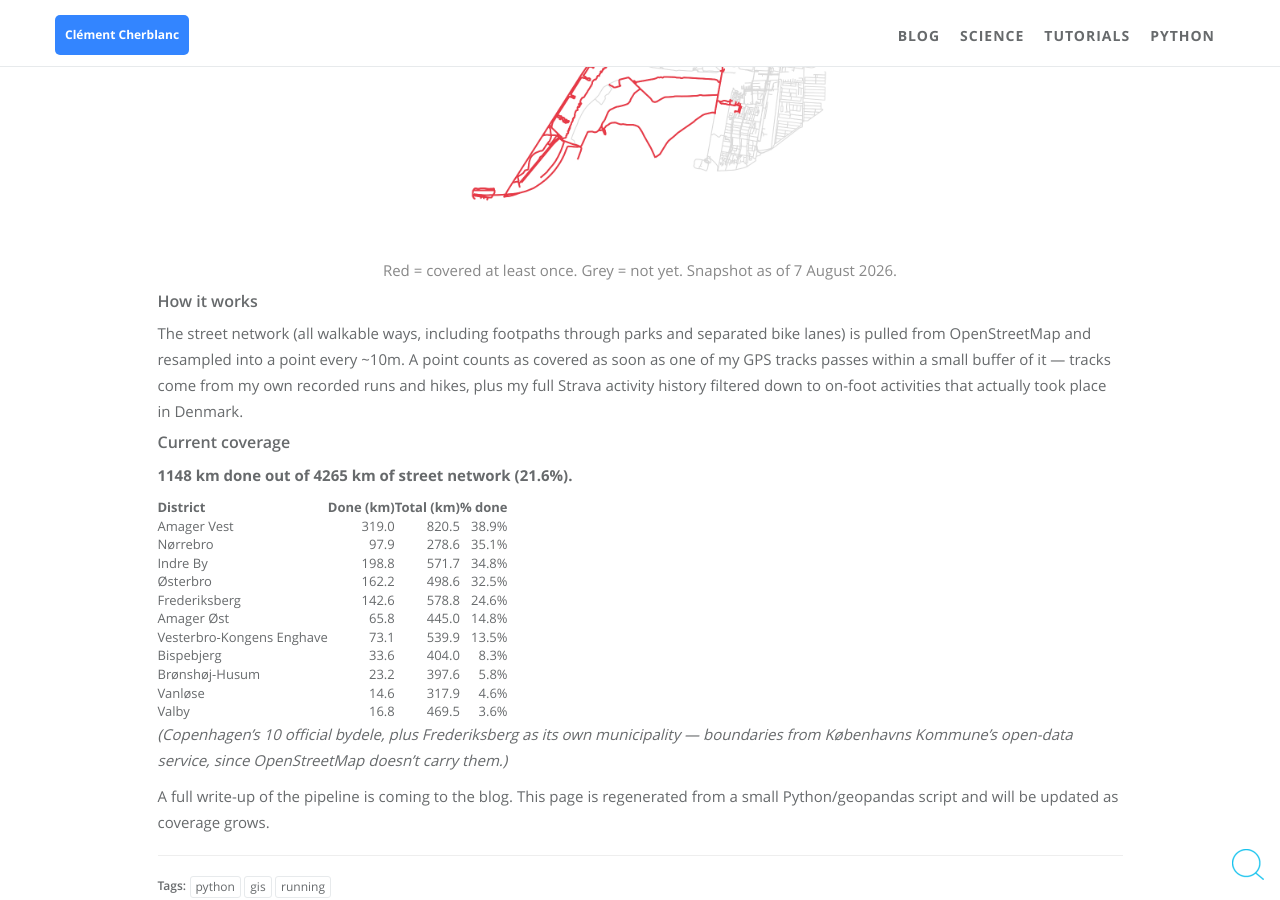
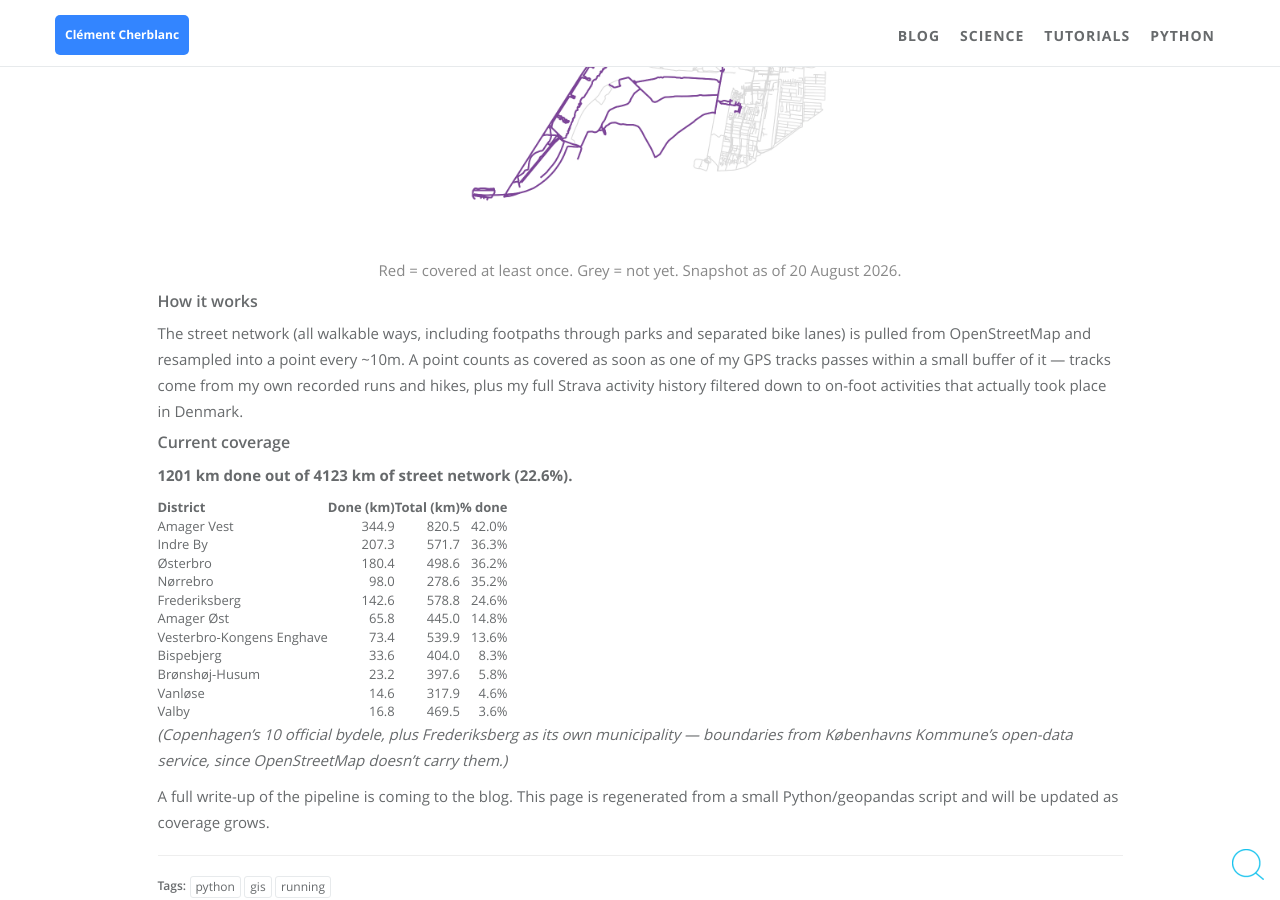
Before and after one commit to ClemAntarctica/ClemAntarctica.github.io, a Jekyll site: the page built from ES_CPH.md, in a window 1280 px wide and 900 px high, scrolled down 1397 px. Built offline with Jekyll 4.4.1, drawn with Linux system fonts in a browser that asks for light colours; comment, search, counter and statistics services are not loaded.

Commit message:
ES CPH update 20 August

```diff
--- a/ES_CPH.md
+++ b/ES_CPH.md
@@ -14,7 +14,7 @@ Inspired by the "every street" mapping challenge, this project tracks exactly wh
 
 <img src="{{ "/static/assets/img/landing/es_cph_coverage.png" | prepend: site.baseurl }}" width="100%">
 
-<p class="text-center text-muted">Red = covered at least once. Grey = not yet. Snapshot as of 7 August 2026.</p>
+<p class="text-center text-muted">Red = covered at least once. Grey = not yet. Snapshot as of 20 August 2026.</p>
 
 ### How it works
 
@@ -22,17 +22,17 @@ The street network (all walkable ways, including footpaths through parks and sep
 
 ### Current coverage
 
-**1148 km done out of 4265 km of street network (21.6%).**
+**1201 km done out of 4123 km of street network (22.6%).**
 
 | District | Done (km) | Total (km) | % done |
 |---|---:|---:|---:|
-| Amager Vest | 319.0 | 820.5 | 38.9% |
-| Nørrebro | 97.9 | 278.6 | 35.1% |
-| Indre By | 198.8 | 571.7 | 34.8% |
-| Østerbro | 162.2 | 498.6 | 32.5% |
+| Amager Vest | 344.9 | 820.5 | 42.0% |
+| Indre By | 207.3 | 571.7 | 36.3% |
+| Østerbro | 180.4 | 498.6 | 36.2% |
+| Nørrebro | 98.0 | 278.6 | 35.2% |
 | Frederiksberg | 142.6 | 578.8 | 24.6% |
 | Amager Øst | 65.8 | 445.0 | 14.8% |
-| Vesterbro-Kongens Enghave | 73.1 | 539.9 | 13.5% |
+| Vesterbro-Kongens Enghave | 73.4 | 539.9 | 13.6% |
 | Bispebjerg | 33.6 | 404.0 | 8.3% |
 | Brønshøj-Husum | 23.2 | 397.6 | 5.8% |
 | Vanløse | 14.6 | 317.9 | 4.6% |
```
Also changed, not shown: static/assets/img/landing/es_cph_coverage.png.
